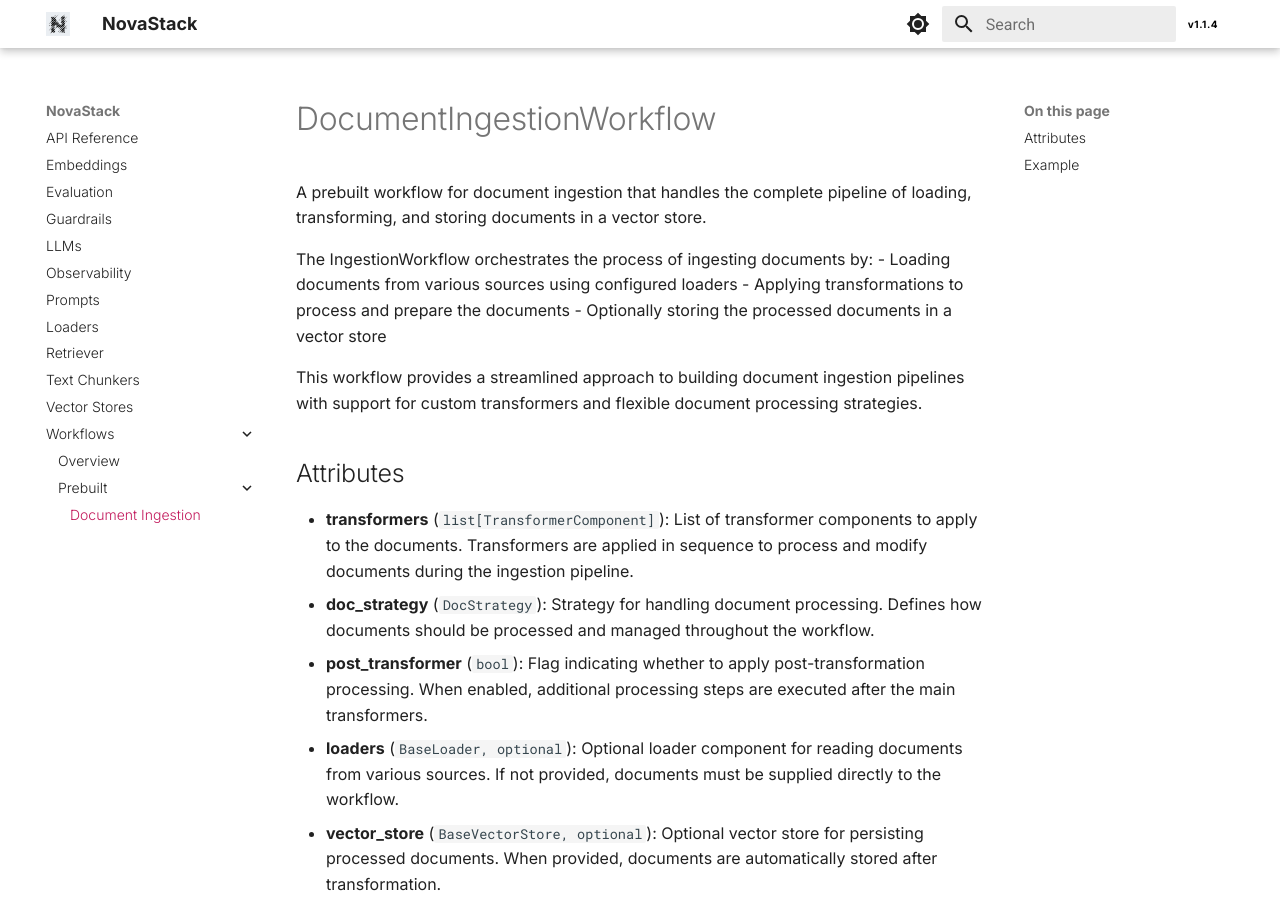
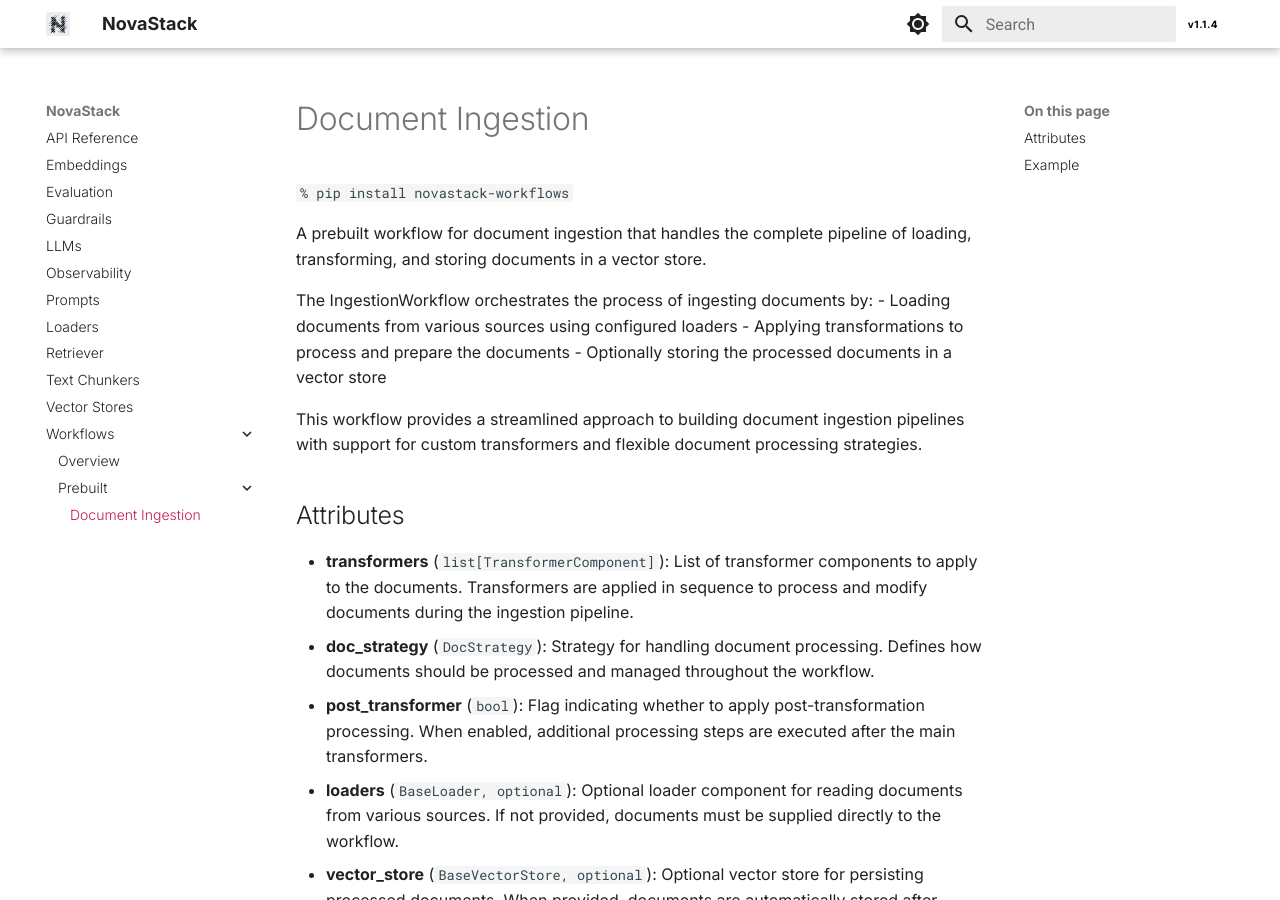
Before and after one commit to novastack-project/novastack, an MkDocs documentation site: the page built from docs/api_reference/api_reference/workflows/prebuilt/document_ingestion.md, in a window 1280 px wide and 900 px high. Built offline with MkDocs 1.6.1 and Material for MkDocs 9.7.7, drawn with Linux system fonts in a browser that asks for light colours.

Commit message:
docs: update nav

```diff
--- a/docs/api_reference/api_reference/workflows/prebuilt/document_ingestion.md
+++ b/docs/api_reference/api_reference/workflows/prebuilt/document_ingestion.md
@@ -1,4 +1,9 @@
-# DocumentIngestionWorkflow
+---
+title: Document Ingestion
+
+---
+
+`% pip install novastack-workflows`
 
 A prebuilt workflow for document ingestion that handles the complete pipeline of loading, transforming, and storing documents in a vector store.
 
--- a/docs/api_reference/mkdocs.yml
+++ b/docs/api_reference/mkdocs.yml
@@ -68,7 +68,7 @@
   - Text Chunkers: text_chunkers/
   - Vector Stores: vector_stores/
   - Workflows:
-    - Overview: workflows/
+    - Overview: workflows/overview.md
     - Prebuilt:
       - Document Ingestion:  workflows/prebuilt/document_ingestion.md
 
```
Also changed, not shown: docs/api_reference/api_reference/workflows/overview.md (renamed from docs/api_reference/api_reference/workflows/index.md).
